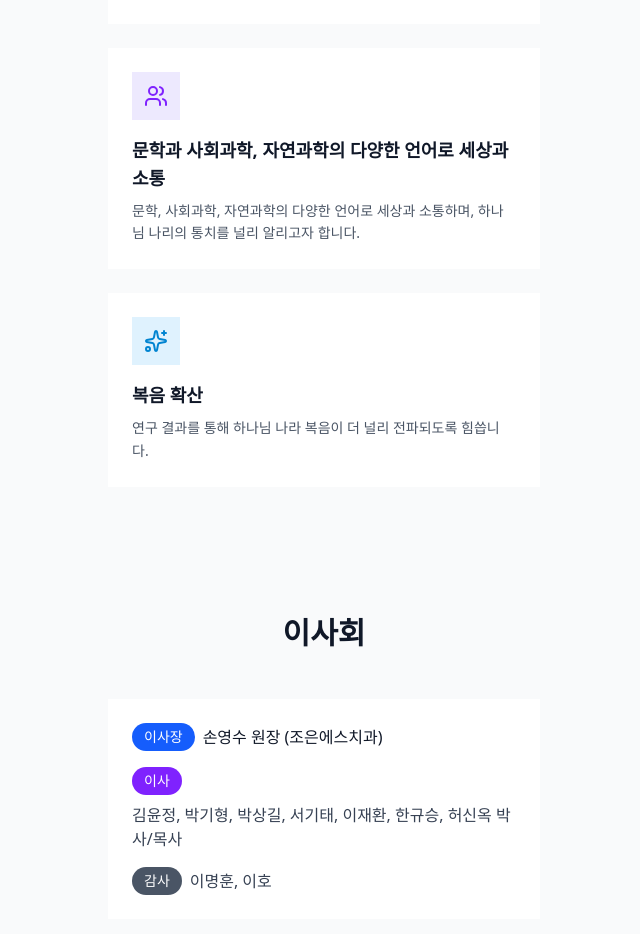
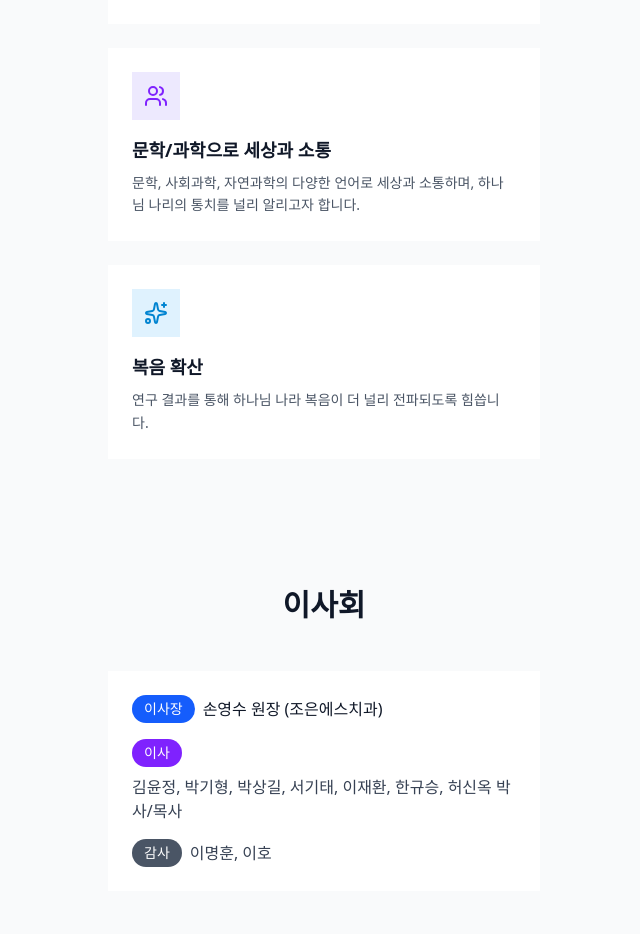
Before and after one commit to can1001/god-member-service, a Next.js app: page /about in a window 1280 px wide. Shown: the part 2560-3494 px from the top of the page, without its empty margins (316-956 px from the left). Built offline with nearby package versions, Linux system fonts and the light colour scheme.

Commit message:
fix: 문학/과학으로 세상과 소통

```diff
--- a/src/app/(public)/about/page.tsx
+++ b/src/app/(public)/about/page.tsx
@@ -199,9 +199,7 @@ export default function AboutPage() {
               <div className="w-12 h-12 rounded-xl bg-violet-100 text-violet-600 flex items-center justify-center mb-4 group-hover:bg-violet-600 group-hover:text-white transition-colors">
                 <Users className="w-6 h-6" />
               </div>
-              <h3 className="text-lg font-bold text-gray-900 mb-2">
-                문학과 사회과학, 자연과학의 다양한 언어로 세상과 소통
-              </h3>
+              <h3 className="text-lg font-bold text-gray-900 mb-2">문학/과학으로 세상과 소통</h3>
               <p className="text-gray-600 text-sm leading-relaxed">
                 문학, 사회과학, 자연과학의 다양한 언어로 세상과 소통하며, 하나님 나리의 통치를 널리
                 알리고자 합니다.
```
